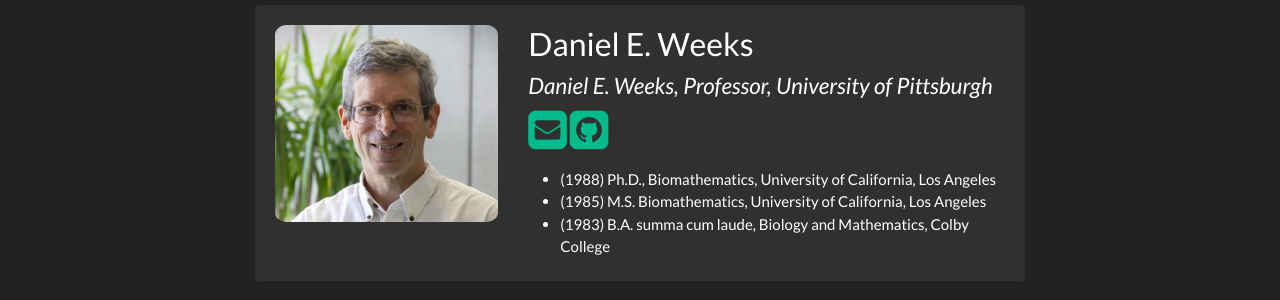
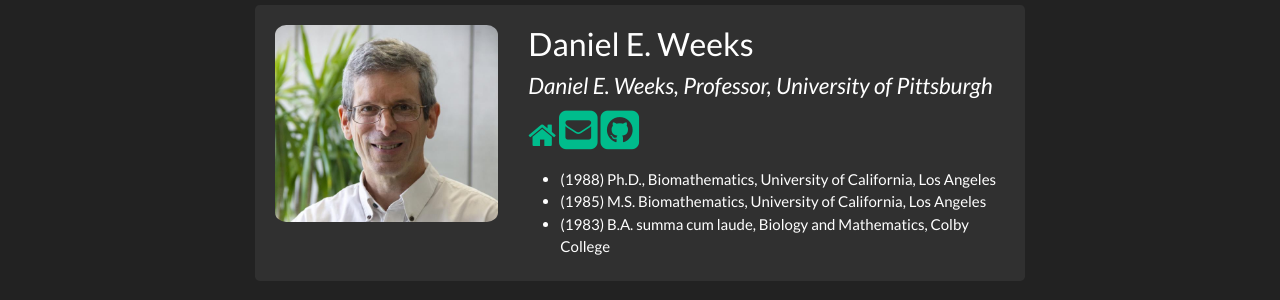
Before and after one commit to DanielEWeeks/Daniel_E_Weeks, a Jekyll site: the page built from _pages/about.md, in a window 1280 px wide. Shown: the part 161-461 px from the top of the page. Built offline with Jekyll 4.4.1, drawn with Linux system fonts in a browser that asks for light colours; nearby versions of some CDN libraries; a style sheet for code colours, icons or effects is not loaded.

Commit message:
Added website with Home icon
Attempted to add orcid but not available in this older Fontawesome version.

```diff
--- a/_data/pi.yml
+++ b/_data/pi.yml
@@ -6,6 +6,8 @@
   # researchgate: https://www.researchgate.net/
   scholar: https://scholar.google.com/citations?sortby=pubdate&hl=en&user=oA712DgAAAAJ
   cv: cv/Vitae_Weeks_18Jun2024.pdf
+  website: https://sites.pitt.edu/~weeks/
+  orcid: https://orcid.org/0000-0001-9410-7228
   # Change the items in "education" you have (up to 6)
   education:
     [
--- a/_includes/head.html
+++ b/_includes/head.html
@@ -9,6 +9,9 @@
   <link rel="canonical" href="{{ page.url | replace:'index.html','' | prepend: site.baseurl | prepend: site.url }}">
   <link rel="shortcut icon" type ="image/x-icon" href="{{ site.url }}{{ site.baseurl }}/favicon.ico">
   <link rel="stylesheet" href="https://maxcdn.bootstrapcdn.com/font-awesome/4.2.0/css/font-awesome.min.css">
+<!--
+  <link rel="stylesheet" href="https://cdn.jsdelivr.net/npm/@fortawesome/fontawesome-free@6.6.0/css/fontawesome.min.css" integrity="sha384-NvKbDTEnL+A8F/AA5Tc5kmMLSJHUO868P+lDtTpJIeQdGYaUIuLr4lVGOEA1OcMy" crossorigin="anonymous">
+-->
   <link rel="stylesheet" href="https://cdn.rawgit.com/jpswalsh/academicons/master/css/academicons.min.css">
 
   <link rel="preconnect" href="https://player.vimeo.com">
--- a/_includes/sidebar.html
+++ b/_includes/sidebar.html
@@ -5,6 +5,7 @@
    <a href="{{site.url}}{{site.baseurl}}/about"><img src="{{site.url}}{{site.baseurl}}/images/{{ member.photo }}" width="60%" style="block:inline; margin-left:auto; margin-right:auto; margin-bottom:5px;"/></a>
    <h4>{{ member.name }}</h4>
    <div style="margin-bottom:5px">
+   {% if member.website %}<a href="{{ member.website }}" target="_blank"><i class="fa fa-home fa-2x"></i></a> {% endif %}
    {% if member.email %}<a href="mailto:{{ member.email }}" target="_blank"><i class="fa fa-envelope-square fa-3x"></i></a> {% endif %}
    {% if member.cv %} <a href="{{ site.url }}{{ site.baseurl }}/{{ member.cv }}" target="_blank"><i class="ai ai-cv-square ai-3x"></i></a> {% endif %}
    {% if member.scholar %} <a href="{{ member.scholar }}" target="_blank"><i class="ai ai-google-scholar-square ai-3x"></i></a> {% endif %}
--- a/_pages/about.md
+++ b/_pages/about.md
@@ -17,11 +17,13 @@ permalink: /about/
 <div class="col-sm-8 col-xs-12">
   <h3>{{ member.name }}</h3>
   <h4><i>{{ member.info }}</i></h4>
+  {% if member.website %}<a href="{{ member.website }}" target="_blank"><i class="fa fa-home fa-2x"></i></a> {% endif %}
   {% if member.email %}<a href="mailto:{{ member.email }}" target="_blank"><i class="fa fa-envelope-square fa-3x"></i></a> {% endif %}
   {% if member.cv %} <a href="{{ site.url }}{{ site.baseurl }}/{{ member.cv }}" target="_blank"><i class="ai ai-cv-square ai-3x"></i></a> {% endif %}
   {% if member.scholar %} <a href="{{ member.scholar }}" target="_blank"><i class="ai ai-google-scholar-square ai-3x"></i></a> {% endif %}
   {% if member.github %} <a href="{{ member.github }}" target="_blank"><i class="fa fa-github-square fa-3x"></i></a> {% endif %}
   {% if member.researchgate %} <a href="{{ member.researchgate }}" target="_blank"><i class="ai ai-researchgate-square ai-3x"></i></a> {% endif %}
+  {% if member.orcid %} <a href="{{ member.orcid }}" target="_blank"><i class="fa-brands fa-orcid"></i></a> {% endif %}
 
   <ul style="overflow: hidden">
     {% for education in member.education %}
```
